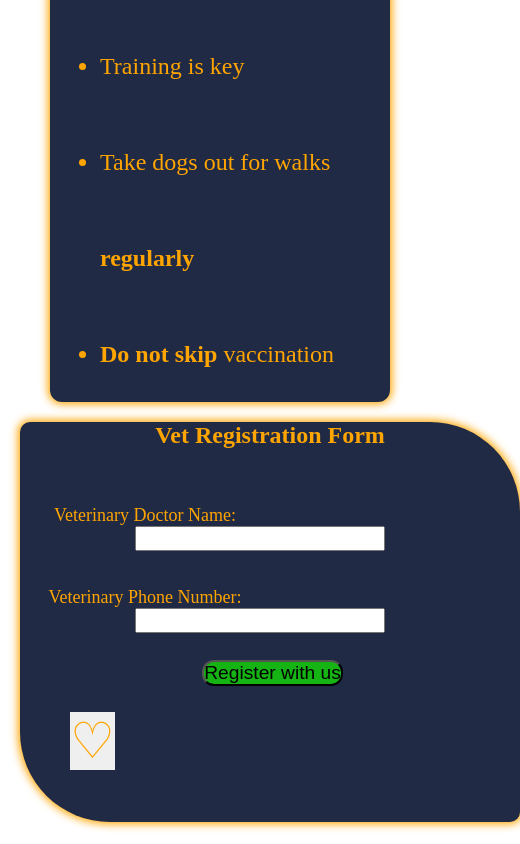
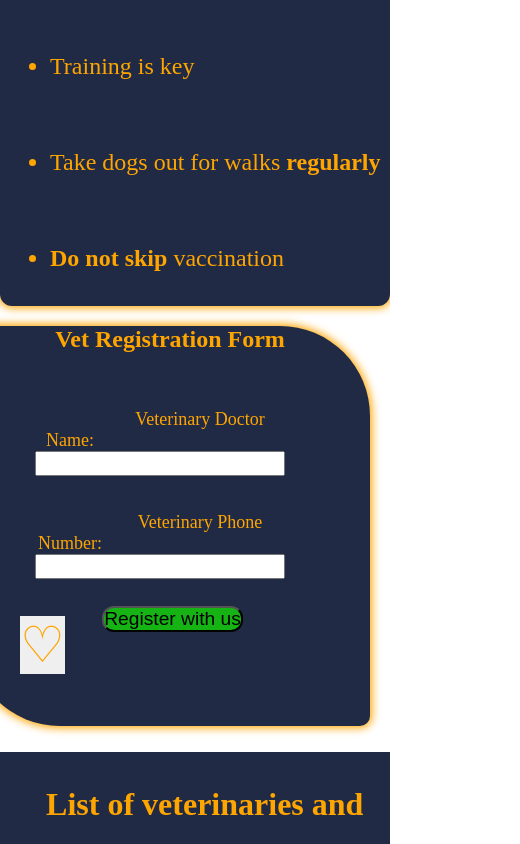
Before and after one commit to Mutagah/says-my-vertinary, a plain HTML site: page index.html in a window 390 px wide. Shown: the part 793-1637 px from the top of the page, 520 px wide, since content can reach past the window. Drawn offline with Linux system fonts and the light colour scheme; no server answers.

Commit message:
changed media query settings

```diff
--- a/style.css
+++ b/style.css
@@ -187,14 +187,15 @@ th{
     font-size: xx-large;
     padding-top: 20px;
 }
-@media screen and (max-width: 2000px) {
+@media screen and (max-width: 750px) {
     .contents {
+        margin-left: -50px;
         flex-direction: column;
         align-content: stretch;
     }
 .myForm{
     position :absolute;
-    width:500px;
+    width:400px;
     margin-top: 20px;
     align-content: stretch;
     flex-direction: column;
@@ -204,7 +205,7 @@ th{
         margin-left: -20px;
     }
     .myForm label{
-        margin-left: -50px;
+        margin-left: 60px;
     }
 .content1{
     width:auto;
```
